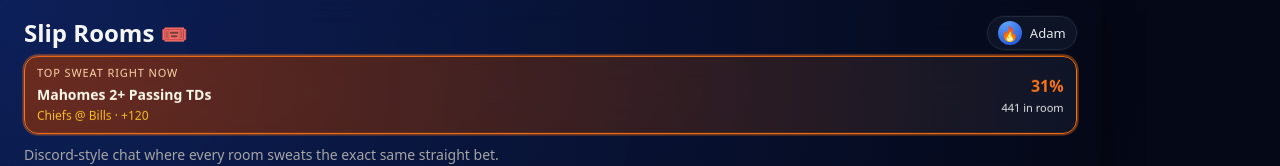
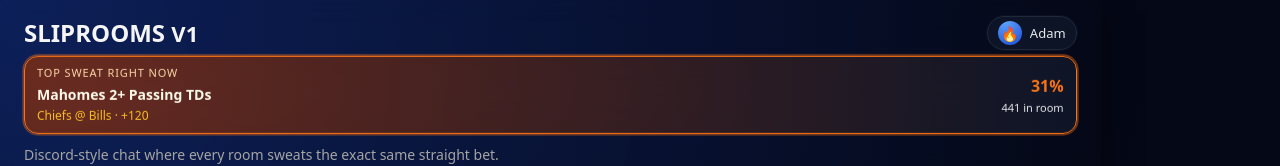
Before and after one commit to adam-zem/slip-rooms, a React (Vite) app: page / in a window 1280 px wide. Shown: the top 166 px of the page. Built offline with nearby package versions, Linux system fonts and the light colour scheme.

Commit message:
Update header branding to SLIPROOMS V1

```diff
--- a/src/App.jsx
+++ b/src/App.jsx
@@ -748,7 +748,7 @@ return (
     <header className="app-header">
       <div className="brand-row">
         <h1>
-          Slip Rooms <span className="brand-emoji">🎟️</span>
+          SLIPROOMS <span className="brand-emoji">V1</span>
         </h1>
 
         {/* Profile pill in header */}
```
